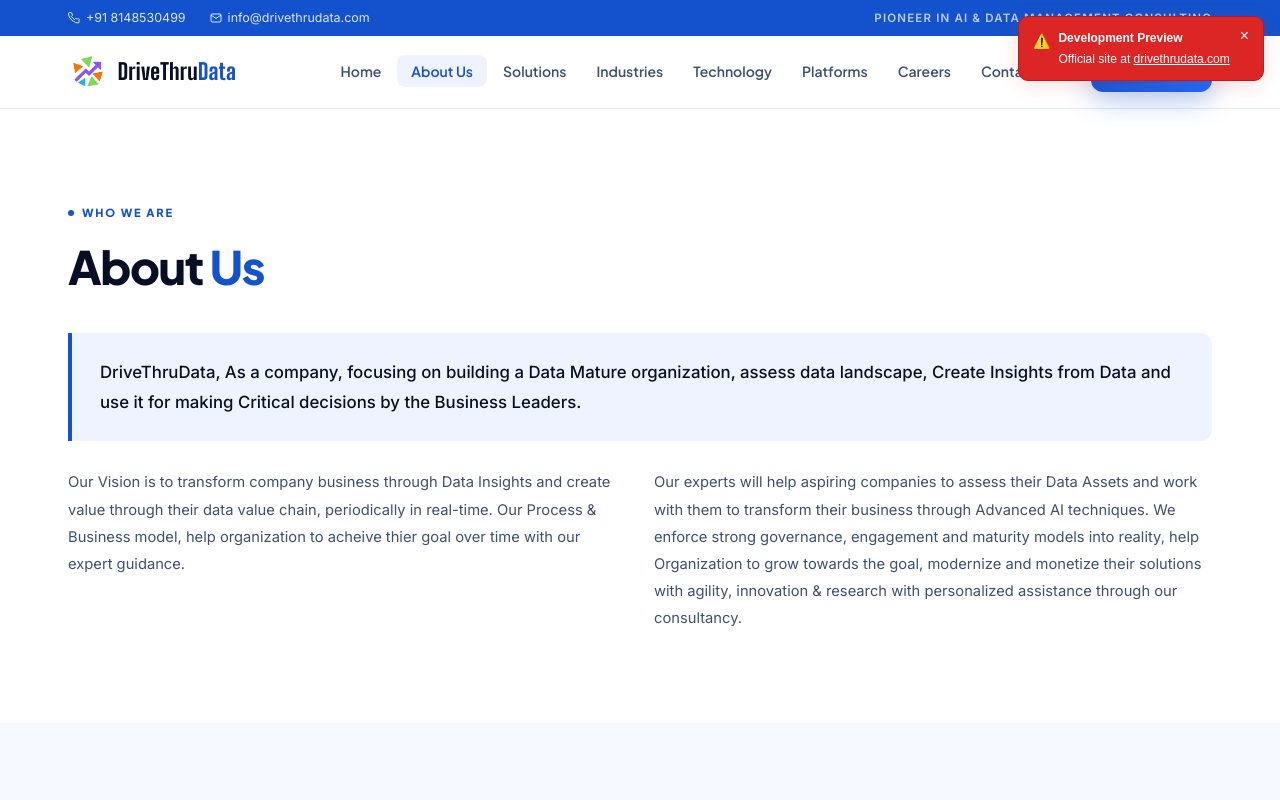
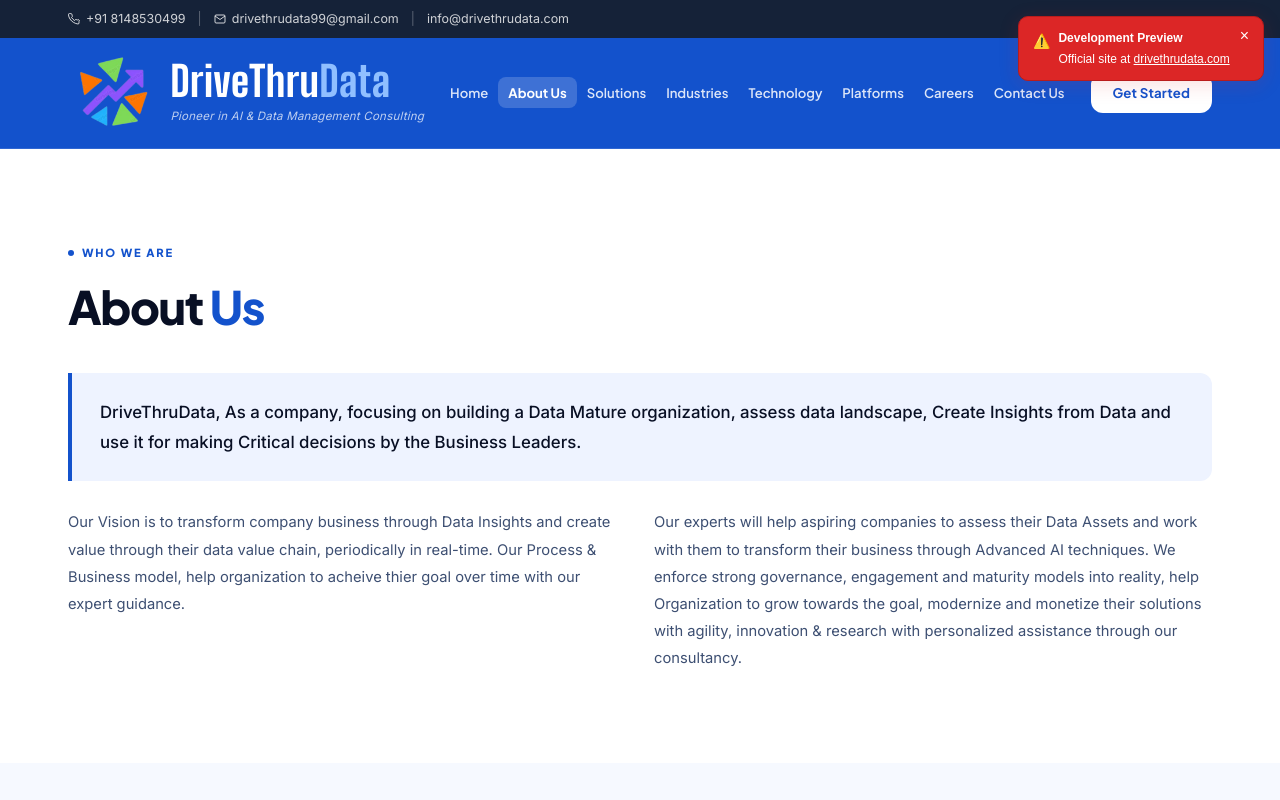
Before and after one commit to nikhil-karthik-avvss/drivethrudata-react, a React (Vite) app: page /about in a window 1280 px wide. Shown: the top 800 px of the page. Built offline with nearby package versions, Linux system fonts and the light colour scheme.

Commit message:
UI polishing v2

```diff
--- a/src/components/Navbar.css
+++ b/src/components/Navbar.css
@@ -1,7 +1,7 @@
 /* ─── Top contact bar ─── */
 .top-bar {
-  background: var(--primary);
-  padding: 8px 0;
+  background: #152238;
+  padding: 9px 0;
   transition: max-height 0.35s ease, padding 0.35s ease, opacity 0.35s ease;
   overflow: hidden;
   max-height: 48px;
@@ -19,47 +19,55 @@
 .top-bar__contacts {
   display: flex;
   align-items: center;
-  gap: 24px;
+  gap: 12px;
 }
 .top-bar__item {
   display: flex;
   align-items: center;
   gap: 6px;
   font-size: 0.78rem;
-  color: rgba(255,255,255,0.85);
+  color: rgba(255,255,255,0.8);
   font-family: var(--font-body);
   transition: color var(--transition);
 }
 .top-bar__item:hover { color: #fff; }
-.top-bar__tag {
-  font-size: 0.72rem;
-  font-weight: 600;
-  letter-spacing: 0.1em;
-  color: rgba(255,255,255,0.7);
-  text-transform: uppercase;
+.top-bar__sep {
+  color: rgba(255,255,255,0.3);
+  font-size: 0.78rem;
+  user-select: none;
 }
+.top-bar__socials {
+  display: flex;
+  align-items: center;
+  gap: 14px;
+}
+.top-bar__social {
+  color: rgba(255,255,255,0.65);
+  display: flex;
+  align-items: center;
+  transition: color var(--transition);
+}
+.top-bar__social:hover { color: #fff; }
 
 /* ─── Main Navbar ─── */
 .navbar {
   position: sticky;
   top: 0;
   z-index: 100;
-  background: rgba(255, 255, 255, 0.95);
-  backdrop-filter: blur(16px);
-  -webkit-backdrop-filter: blur(16px);
-  border-bottom: 1px solid var(--border);
+  background: #1352CC;
+  border-bottom: 1px solid rgba(255,255,255,0.12);
   transition: box-shadow 0.3s ease;
 }
 .navbar--scrolled {
-  box-shadow: var(--shadow-md);
+  box-shadow: 0 4px 24px rgba(19,82,204,0.35);
   border-bottom-color: transparent;
 }
 
 .navbar__inner {
   display: flex;
   align-items: center;
-  height: 72px;
-  gap: 8px;
+  height: 110px;
+  gap: 4px;
 }
 
 .navbar__logo {
@@ -67,45 +75,71 @@
   margin-right: auto;
   display: flex;
   align-items: center;
-  gap: 10px;
+  gap: 12px;
+  text-decoration: none;
 }
 .navbar__logo-img {
-  height: 36px;
+  height: 82px;
   width: auto;
   object-fit: contain;
   flex-shrink: 0;
 }
+.navbar__logo-info {
+  display: flex;
+  flex-direction: column;
+  gap: 3px;
+}
 .navbar__logo-text {
-  display: inline;
+  display: block;
   font-family: 'Big Shoulders Display', var(--font-heading);
-  font-size: 1.4rem;
+  font-size: 2.6rem;
   font-weight: 800;
-  color: var(--text-heading);
+  color: #fff;
   letter-spacing: 0.01em;
+  line-height: 1.05;
 }
-.logo-accent { color: var(--primary); }
+.navbar__logo-tagline {
+  display: block;
+  font-family: var(--font-body);
+  font-size: 0.72rem;
+  font-weight: 400;
+  font-style: italic;
+  color: rgba(255,255,255,0.72);
+  letter-spacing: 0.02em;
+  white-space: nowrap;
+}
+.logo-accent { color: #90BFFF; }
 
 .navbar__links {
   display: flex;
   list-style: none;
-  gap: 2px;
+  gap: 0;
 }
 .navbar__link {
-  padding: 7px 14px;
+  padding: 7px 10px;
   font-family: var(--font-heading);
-  font-size: 0.875rem;
+  font-size: 0.82rem;
   font-weight: 600;
-  color: var(--text-body);
+  color: rgba(255,255,255,0.85);
   border-radius: var(--radius-sm);
   transition: color var(--transition), background var(--transition);
+  white-space: nowrap;
 }
-.navbar__link:hover { color: var(--primary); background: var(--primary-light); }
-.navbar__link--active { color: var(--primary); background: var(--primary-light); }
+.navbar__link:hover { color: #fff; background: rgba(255,255,255,0.12); }
+.navbar__link--active { color: #fff; background: rgba(255,255,255,0.18); font-weight: 700; }
 
 .navbar__cta {
   margin-left: 12px;
   padding: 9px 22px;
   font-size: 0.83rem;
+  background: #fff;
+  color: var(--primary);
+  box-shadow: none;
+}
+.navbar__cta:hover {
+  background: #fff;
+  filter: brightness(0.96);
+  box-shadow: 0 6px 20px rgba(0,0,0,0.15);
 }
 
 /* ─── Hamburger ─── */
@@ -117,7 +151,7 @@
   width: 38px;
   height: 38px;
   background: none;
-  border: 1px solid var(--border);
+  border: 1px solid rgba(255,255,255,0.3);
   border-radius: var(--radius-sm);
   cursor: pointer;
   padding: 6px;
@@ -128,7 +162,7 @@
   display: block;
   width: 100%;
   height: 2px;
-  background: var(--text-body);
+  background: #fff;
   border-radius: 1px;
   transition: transform 0.28s ease, opacity 0.28s ease;
   transform-origin: center;
@@ -141,7 +175,7 @@
 .mobile-menu {
   display: none;
   position: fixed;
-  top: 66px;
+  top: 110px;
   left: 0;
   right: 0;
   bottom: 0;
--- a/src/components/Navbar.jsx
+++ b/src/components/Navbar.jsx
@@ -43,12 +43,16 @@
               <svg width="12" height="12" viewBox="0 0 24 24" fill="none" stroke="currentColor" strokeWidth="2"><path d="M22 16.92v3a2 2 0 01-2.18 2 19.79 19.79 0 01-8.63-3.07A19.5 19.5 0 013.95 12 19.79 19.79 0 01.88 3.4 2 2 0 012.86 1.21h3a2 2 0 012 1.72c.127.96.361 1.903.7 2.81a2 2 0 01-.45 2.11L7.09 8.91a16 16 0 006 6l1.27-1.27a2 2 0 012.11-.45c.907.339 1.85.573 2.81.7A2 2 0 0122 16.92z"/></svg>
               +91 8148530499
             </a>
+            <span className="top-bar__sep">|</span>
+            <a href="mailto:drivethrudata99@gmail.com" className="top-bar__item">
+              <svg width="12" height="12" viewBox="0 0 24 24" fill="none" stroke="currentColor" strokeWidth="2"><path d="M4 4h16c1.1 0 2 .9 2 2v12c0 1.1-.9 2-2 2H4c-1.1 0-2-.9-2-2V6c0-1.1.9-2 2-2z"/><polyline points="22,6 12,13 2,6"/></svg>
+              drivethrudata99@gmail.com
+            </a>
+            <span className="top-bar__sep">|</span>
             <a href="mailto:info@drivethrudata.com" className="top-bar__item">
-              <svg width="12" height="12" viewBox="0 0 24 24" fill="none" stroke="currentColor" strokeWidth="2"><path d="M4 4h16c1.1 0 2 .9 2 2v12c0 1.1-.9 2-2 2H4c-1.1 0-2-.9-2-2V6c0-1.1.9-2 2-2z"/><polyline points="22,6 12,13 2,6"/></svg>
               info@drivethrudata.com
             </a>
           </div>
-          <span className="top-bar__tag">Pioneer in AI &amp; Data Management Consulting</span>
         </div>
       </div>
 
@@ -56,9 +60,12 @@
         <div className="container navbar__inner">
           <Link to="/" className="navbar__logo">
             <img src="/logo-transparent.png" alt="DriveThruData" className="navbar__logo-img" />
-            <span className="navbar__logo-text">
-              DriveThru<span className="logo-accent">Data</span>
-            </span>
+            <div className="navbar__logo-info">
+              <span className="navbar__logo-text">
+                DriveThru<span className="logo-accent">Data</span>
+              </span>
+              <span className="navbar__logo-tagline">Pioneer in AI &amp; Data Management Consulting</span>
+            </div>
           </Link>
 
           <ul className="navbar__links">
```
